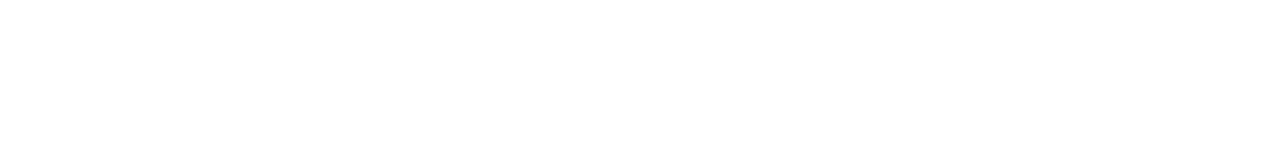
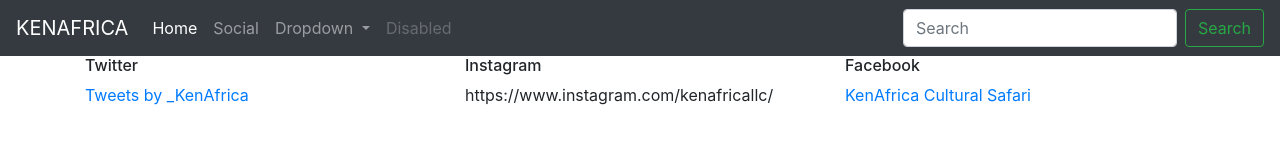
Before and after one commit to JamesVanWaza/kenafrica-bootstrap, a website: page public/social.html in a window 1280 px wide. Drawn offline with Linux system fonts and the light colour scheme.

Commit message:
Created social media page

```diff
--- a/public/social.html
+++ b/public/social.html
@@ -1,10 +1,73 @@
-<!doctype html>
-<html>
+<!DOCTYPE html>
+<html lang="en">
+
 <head>
-<meta charset="UTF-8">
-<title>Untitled Document</title>
+  <meta charset="UTF-8">
+  <meta http-equiv="X-UA-Compatible" content="IE=edge">
+  <meta name="viewport" content="width=device-width, initial-scale=1">
+  <title>Kenafrica: The African Shop</title>
+  <!-- Bootstrap -->
+  <link rel="stylesheet" href="css/bootstrap.css">
 </head>
 
 <body>
+  <nav class="navbar navbar-expand-lg navbar-dark bg-dark">
+    <a class="navbar-brand" href="#">KENAFRICA</a>
+    <button class="navbar-toggler" type="button" data-toggle="collapse" data-target="#navbarSupportedContent" aria-controls="navbarSupportedContent" aria-expanded="false" aria-label="Toggle navigation">
+      <span class="navbar-toggler-icon"></span>
+    </button>
+    <div class="collapse navbar-collapse" id="navbarSupportedContent">
+      <ul class="navbar-nav mr-auto">
+        <li class="nav-item active">
+          <a class="nav-link" href="#">Home <span class="sr-only">(current)</span></a>
+        </li>
+        <li class="nav-item">
+          <a class="nav-link" href="social.html">Social</a>
+        </li>
+        <li class="nav-item dropdown">
+          <a class="nav-link dropdown-toggle" href="#" id="navbarDropdown" role="button" data-toggle="dropdown" aria-haspopup="true" aria-expanded="false"> Dropdown </a>
+          <div class="dropdown-menu" aria-labelledby="navbarDropdown">
+            <a class="dropdown-item" href="#">Action</a>
+            <a class="dropdown-item" href="#">Another action</a>
+            <div class="dropdown-divider"></div>
+            <a class="dropdown-item" href="#">Something else here</a>
+          </div>
+        </li>
+        <li class="nav-item">
+          <a class="nav-link disabled" href="#">Disabled</a>
+        </li>
+      </ul>
+      <form class="form-inline my-2 my-lg-0">
+        <input class="form-control mr-sm-2" type="search" placeholder="Search" aria-label="Search">
+        <button class="btn btn-outline-success my-2 my-sm-0" type="submit">Search</button>
+      </form>
+    </div>
+  </nav>
+
+  <section class="container">
+  	<article class="row">
+  		<div class="col">
+			<h6>Twitter</h6>
+			<a class="twitter-timeline" href="https://twitter.com/_KenAfrica?ref_src=twsrc%5Etfw">Tweets by _KenAfrica</a> <script async src="https://platform.twitter.com/widgets.js" charset="utf-8"></script>
+		</div>
+
+  		<div class="col">
+			<h6>Instagram</h6>
+			https://www.instagram.com/kenafricallc/
+		</div>
+
+  		<div class="col">
+			<h6>Facebook</h6>
+			<div class="fb-page" data-href="https://www.facebook.com/KenAfricaCuturalSafari/" data-tabs="timeline" data-width="500" data-height="" data-small-header="false" data-adapt-container-width="true" data-hide-cover="false" data-show-facepile="true"><blockquote cite="https://www.facebook.com/KenAfricaCuturalSafari/" class="fb-xfbml-parse-ignore"><a href="https://www.facebook.com/KenAfricaCuturalSafari/">KenAfrica Cultural Safari</a></blockquote></div>
+		</div>
+  	</article>
+  </section>
+  <!-- jQuery (necessary for Bootstrap's JavaScript plugins) -->
+  <script src="js/jquery.min.js"></script>
+
+  <!-- Include all compiled plugins (below), or include individual files as needed -->
+  <script src="js/popper.min.js"></script>
+  <script src="js/bootstrap.js"></script>
 </body>
+
 </html>
```
